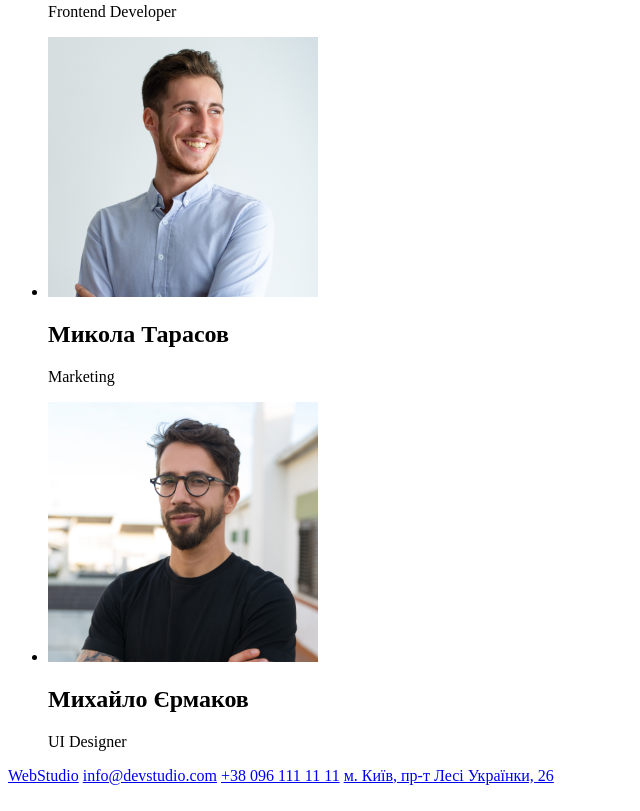
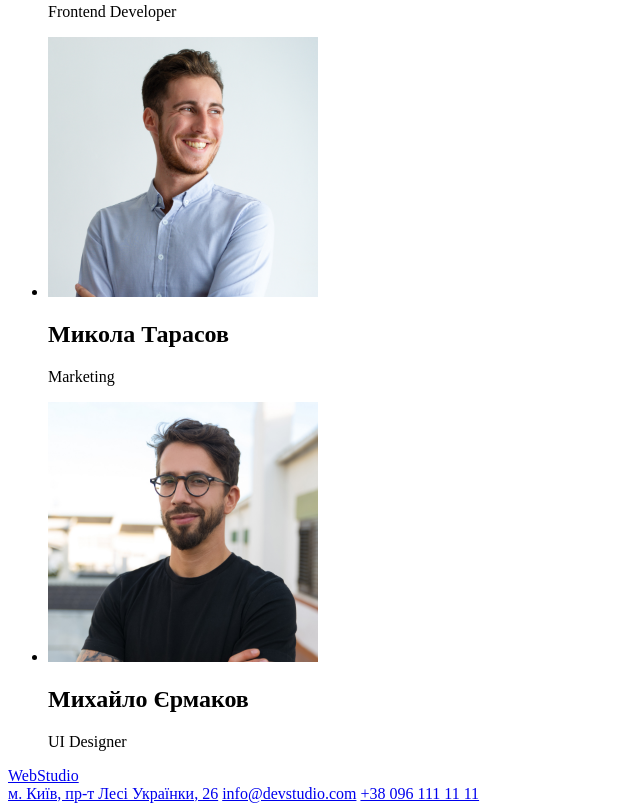
Before and after one commit to Dmytro-coder/goit-markup-hw-01, a plain HTML site: page index.html in a window 1280 px wide. Shown: the part 2270-3081 px from the top of the page, without its empty margins (0-640 px from the left). Drawn offline with Linux system fonts and the light colour scheme.

Commit message:
Update index.html

```diff
--- a/index.html
+++ b/index.html
@@ -102,10 +102,13 @@
     <!--Підвал-->
     <footer class="footer">
         <a href="./images/WebStudio.svg">WebStudio</a>
-        <a href="mailto:info@devstudio.com" class="contact-link">info@devstudio.com</a>
-        <a href="tel:+380961111111" class="contact-link">+38 096 111 11 11</a>
-        <a href="https://www.google.com/maps/place/%D0%B1%D1%83%D0%BB%D1%8C%D0%B2%D0%B0%D1%80+%D0%9B%D0%B5%D1%81%D1%96+%D0%A3%D0%BA%D1%80%D0%B0%D1%97%D0%BD%D0%BA%D0%B8,+26,+%D0%9A%D0%B8%D1%97%D0%B2,+02000/@50.4265807,30.5383858,17z/data=!4m13!1m7!3m6!1s0x40d4cf0e033ecbe9:0x57a4dffefec77da0!2z0LHRg9C70YzQstCw0YAg0JvQtdGB0ZYg0KPQutGA0LDRl9C90LrQuCwgMjYsINCa0LjRl9CyLCAwMjAwMA!3b1!8m2!3d50.4265807!4d30.5383858!3m4!1s0x40d4cf0e033ecbe9:0x57a4dffefec77da0!8m2!3d50.4265807!4d30.5383858"
-        class="contact-link" target="_blank">м. Київ, пр-т Лесі Українки, 26</a>
+        <div class="contacts">
+            <a href="https://www.google.com/maps/place/%D0%B1%D1%83%D0%BB%D1%8C%D0%B2%D0%B0%D1%80+%D0%9B%D0%B5%D1%81%D1%96+%D0%A3%D0%BA%D1%80%D0%B0%D1%97%D0%BD%D0%BA%D0%B8,+26,+%D0%9A%D0%B8%D1%97%D0%B2,+02000/@50.4265807,30.5383858,17z/data=!4m13!1m7!3m6!1s0x40d4cf0e033ecbe9:0x57a4dffefec77da0!2z0LHRg9C70YzQstCw0YAg0JvQtdGB0ZYg0KPQutGA0LDRl9C90LrQuCwgMjYsINCa0LjRl9CyLCAwMjAwMA!3b1!8m2!3d50.4265807!4d30.5383858!3m4!1s0x40d4cf0e033ecbe9:0x57a4dffefec77da0!8m2!3d50.4265807!4d30.5383858"
+                class="contacts-link" target="_blank">м. Київ, пр-т Лесі Українки, 26</a>
+            <a href="mailto:info@devstudio.com" class="contacts-link">info@devstudio.com</a>
+            <a href="tel:+380961111111" class="contacts-link">+38 096 111 11 11</a>
+        </div>
+
     </footer>
 </body>
 
```
